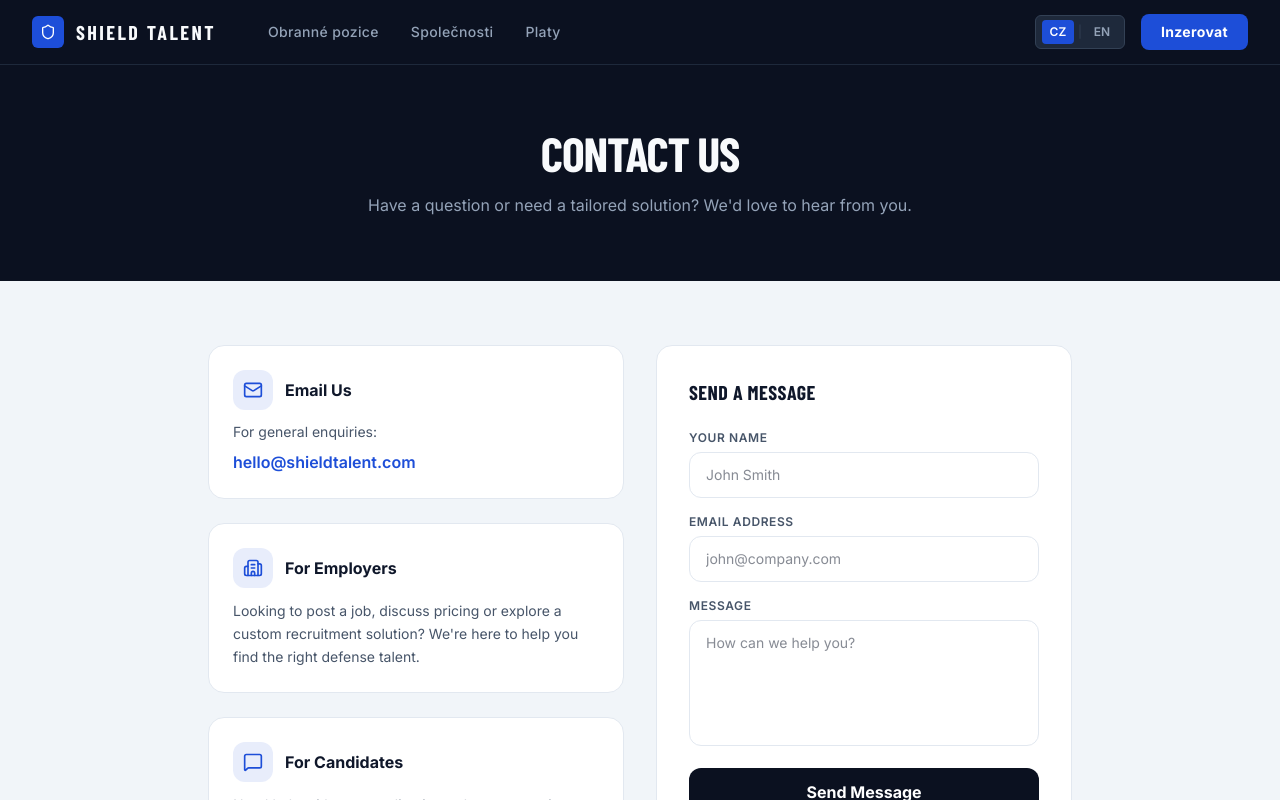
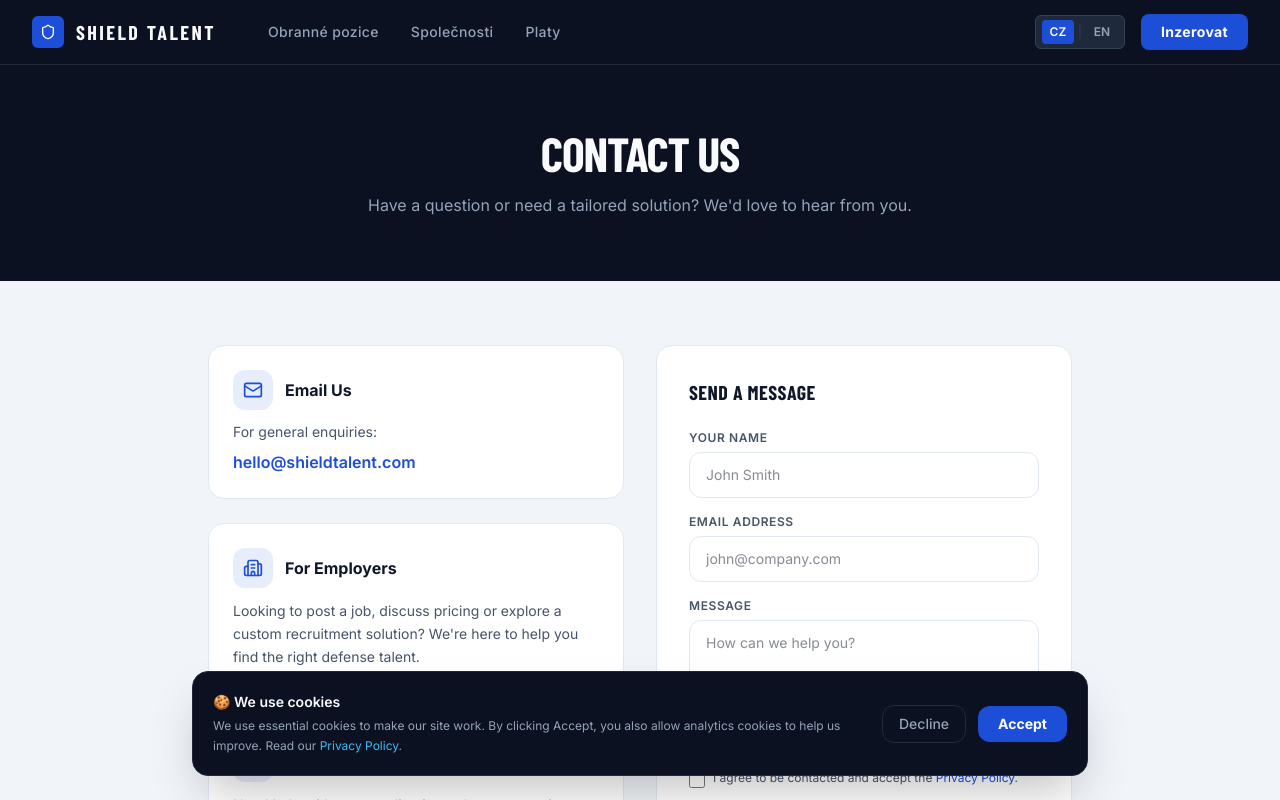
Before and after one commit to B-S-N-K/def-jobs, a React (Vite) app: page /contact in a window 1280 px wide. Shown: the top 800 px of the page. Built offline with nearby package versions, Linux system fonts and the light colour scheme; no server answers; a web font is replaced by a local one.

Commit message:
Add cookie consent banner and GDPR consent checkboxes on all forms

```diff
--- a/src/App.tsx
+++ b/src/App.tsx
@@ -12,6 +12,7 @@ import { TermsPage } from '@/pages/TermsPage';
 import { ContactPage } from '@/pages/ContactPage';
 import { AdminLoginPage } from '@/pages/AdminLoginPage';
 import { AdminDashboardPage } from '@/pages/AdminDashboardPage';
+import { CookieBanner } from '@/components/CookieBanner';
 import { JobDetailPage } from '@/pages/JobDetailPage';
 import { Shield } from 'lucide-react';
 import { TranslationProvider, useTranslation } from '@/lib/i18n';
@@ -22,6 +23,7 @@ function AppContent() {
   return (
     <div className="min-h-screen bg-shield-bg-light text-shield-text-l font-sans selection:bg-shield-navy-lt selection:text-white flex flex-col">
       <Navbar />
+      <CookieBanner />
       <main className="flex-grow">
         <Routes>
           <Route path="/" element={<HomePage />} />
--- /dev/null
+++ b/src/components/CookieBanner.tsx
@@ -0,0 +1,53 @@
+import React, { useEffect, useState } from 'react';
+import { Link } from 'react-router-dom';
+
+export function CookieBanner() {
+  const [visible, setVisible] = useState(false);
+
+  useEffect(() => {
+    const consent = localStorage.getItem('cookie_consent');
+    if (!consent) {
+      setTimeout(() => setVisible(true), 1000);
+    }
+  }, []);
+
+  const handleAccept = () => {
+    localStorage.setItem('cookie_consent', 'accepted');
+    setVisible(false);
+  };
+
+  const handleDecline = () => {
+    localStorage.setItem('cookie_consent', 'declined');
+    setVisible(false);
+  };
+
+  if (!visible) return null;
+
+  return (
+    <div className="fixed bottom-0 left-0 right-0 z-50 p-4 sm:p-6">
+      <div className="max-w-4xl mx-auto bg-shield-black border border-shield-gray-line rounded-2xl p-5 shadow-2xl flex flex-col sm:flex-row items-start sm:items-center gap-4">
+        <div className="flex-1">
+          <p className="text-shield-off-white text-sm font-semibold mb-1">🍪 We use cookies</p>
+          <p className="text-shield-silver text-xs leading-relaxed">
+            We use essential cookies to make our site work. By clicking Accept, you also allow analytics cookies to help us improve. Read our{' '}
+            <Link to="/privacy" className="text-shield-accent hover:underline">Privacy Policy</Link>.
+          </p>
+        </div>
+        <div className="flex items-center gap-3 flex-shrink-0">
+          <button
+            onClick={handleDecline}
+            className="text-shield-silver hover:text-shield-off-white text-sm font-medium border border-shield-gray-line px-4 py-2 rounded-xl transition-colors"
+          >
+            Decline
+          </button>
+          <button
+            onClick={handleAccept}
+            className="bg-shield-navy-lt hover:bg-shield-navy-mid text-white text-sm font-bold px-5 py-2 rounded-xl transition-colors"
+          >
+            Accept
+          </button>
+        </div>
+      </div>
+    </div>
+  );
+}
--- a/src/pages/ContactPage.tsx
+++ b/src/pages/ContactPage.tsx
@@ -5,11 +5,12 @@ export function ContactPage() {
   const [name, setName] = useState('');
   const [email, setEmail] = useState('');
   const [message, setMessage] = useState('');
+  const [consent, setConsent] = useState(false);
   const [submitted, setSubmitted] = useState(false);
   const [submitting, setSubmitting] = useState(false);
 
   const handleSubmit = async () => {
-    if (!name || !email || !message) return;
+    if (!name || !email || !message || !consent) return;
     setSubmitting(true);
     try {
       await fetch('/api/contact', {
@@ -121,10 +122,22 @@ export function ContactPage() {
                       placeholder="How can we help you?"
                     />
                   </div>
+                  <label className="flex items-start gap-2 cursor-pointer">
+                    <input
+                      type="checkbox"
+                      checked={consent}
+                      onChange={e => setConsent(e.target.checked)}
+                      className="mt-1 h-4 w-4 rounded border-shield-border-l text-shield-navy-lt focus:ring-shield-navy-lt cursor-pointer"
+                    />
+                    <span className="text-xs text-shield-text-lm leading-relaxed">
+                      I agree to be contacted and accept the{' '}
+                      <a href="/privacy" className="text-shield-navy-lt hover:underline">Privacy Policy</a>.
+                    </span>
+                  </label>
                   <button
                     onClick={handleSubmit}
-                    disabled={submitting}
-                    className="w-full bg-shield-black hover:bg-shield-navy-lt text-white font-bold py-3 rounded-xl transition-all hover:-translate-y-[1px]"
+                    disabled={submitting || !consent}
+                    className="w-full bg-shield-black hover:bg-shield-navy-lt text-white font-bold py-3 rounded-xl transition-all hover:-translate-y-[1px] disabled:opacity-50 disabled:cursor-not-allowed"
                   >
                     {submitting ? 'Sending...' : 'Send Message'}
                   </button>
--- a/src/pages/HomePage.tsx
+++ b/src/pages/HomePage.tsx
@@ -23,9 +23,10 @@ export function HomePage({ scrollToJobs = false }: { scrollToJobs?: boolean }) {
   const [alertEmail, setAlertEmail] = useState('');
   const [alertSubmitting, setAlertSubmitting] = useState(false);
   const [alertSuccess, setAlertSuccess] = useState(false);
+  const [alertConsent, setAlertConsent] = useState(false);
 
   const handleAlertSubmit = async () => {
-    if (!alertEmail) return;
+    if (!alertEmail || !alertConsent) return;
     setAlertSubmitting(true);
     try {
       await fetch('/api/alerts', {
@@ -44,6 +45,7 @@ export function HomePage({ scrollToJobs = false }: { scrollToJobs?: boolean }) {
         setShowAlertModal(false);
         setAlertSuccess(false);
         setAlertEmail('');
+        setAlertConsent(false);
       }, 2000);
     } catch (err) {
       console.error('Failed to create alert', err);
@@ -350,6 +352,18 @@ export function HomePage({ scrollToJobs = false }: { scrollToJobs?: boolean }) {
                   value={alertEmail}
                   onChange={e => setAlertEmail(e.target.value)}
                 />
+                <label className="flex items-start gap-2 mb-4 cursor-pointer">
+                <input
+                 type="checkbox"
+                 checked={alertConsent}
+                  onChange={e => setAlertConsent(e.target.checked)}
+                 className="mt-1 h-4 w-4 rounded border-shield-border-l text-shield-navy-lt focus:ring-shield-navy-lt cursor-pointer"
+                />
+                  <span className="text-xs text-shield-text-lm leading-relaxed">
+                    I agree to receive job alert emails and accept the{' '}
+                    <a href="/privacy" className="text-shield-navy-lt hover:underline">Privacy Policy</a>.
+                  </span>
+                </label>
                 <button
                   onClick={handleAlertSubmit}
                   disabled={alertSubmitting}
--- a/src/pages/JobDetailPage.tsx
+++ b/src/pages/JobDetailPage.tsx
@@ -11,6 +11,7 @@ export function JobDetailPage() {
   const [loading, setLoading] = useState(true);
   const [applying, setApplying] = useState(false);
   const [applicationSent, setApplicationSent] = useState(false);
+  const [consent, setConsent] = useState(false);
 
   const [formData, setFormData] = useState({
     name: '',
@@ -35,6 +36,7 @@ export function JobDetailPage() {
 
   const handleApply = async (e: React.FormEvent) => {
     e.preventDefault();
+    if (!consent) return;
     setApplying(true);
 
     try {
@@ -87,7 +89,7 @@ export function JobDetailPage() {
                     <h1 className="text-2xl sm:text-3xl font-bold text-shield-text-l mb-1">{job.title}</h1>
                     <Link to={`/companies`} className="text-lg text-shield-navy-lt font-medium hover:underline">
                       {job.company}
-                  </Link>
+                    </Link>
                   </div>
                 </div>
 
@@ -196,9 +198,21 @@ export function JobDetailPage() {
                       onChange={e => setFormData({...formData, message: e.target.value})}
                     />
                   </div>
+                  <label className="flex items-start gap-2 cursor-pointer">
+                    <input
+                      type="checkbox"
+                      checked={consent}
+                      onChange={e => setConsent(e.target.checked)}
+                      className="mt-1 h-4 w-4 rounded border-shield-border-l text-shield-navy-lt focus:ring-shield-navy-lt cursor-pointer"
+                    />
+                    <span className="text-xs text-shield-text-lm leading-relaxed">
+                      I agree that my data will be processed for this application and accept the{' '}
+                      <a href="/privacy" className="text-shield-navy-lt hover:underline">Privacy Policy</a>.
+                    </span>
+                  </label>
                   <button
                     type="submit"
-                    disabled={applying}
+                    disabled={applying || !consent}
                     className="w-full bg-shield-black hover:bg-shield-navy-lt text-white font-heading font-bold text-base py-3.5 rounded-xl transition-all hover:-translate-y-[1px] disabled:opacity-50 uppercase tracking-widest"
                   >
                     {applying ? 'TRANSMITTING...' : t('job_submit')}
```
